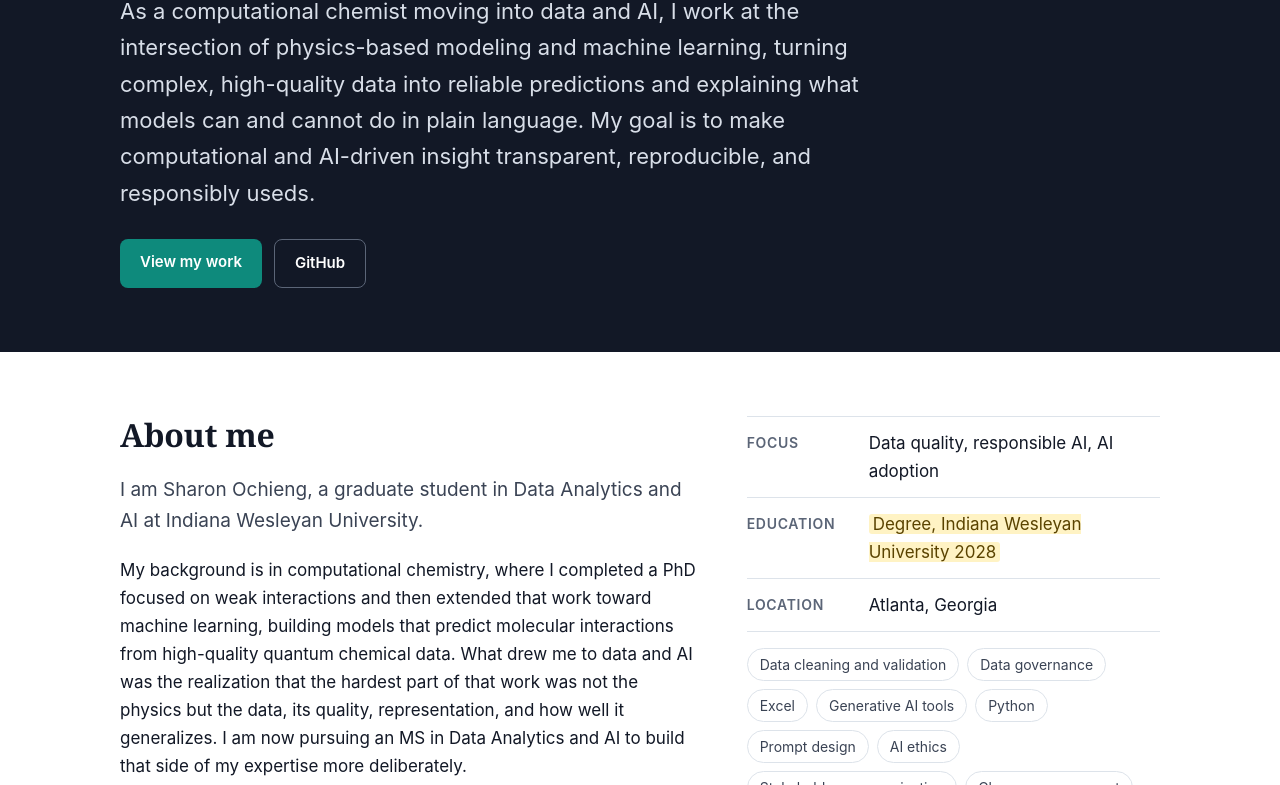
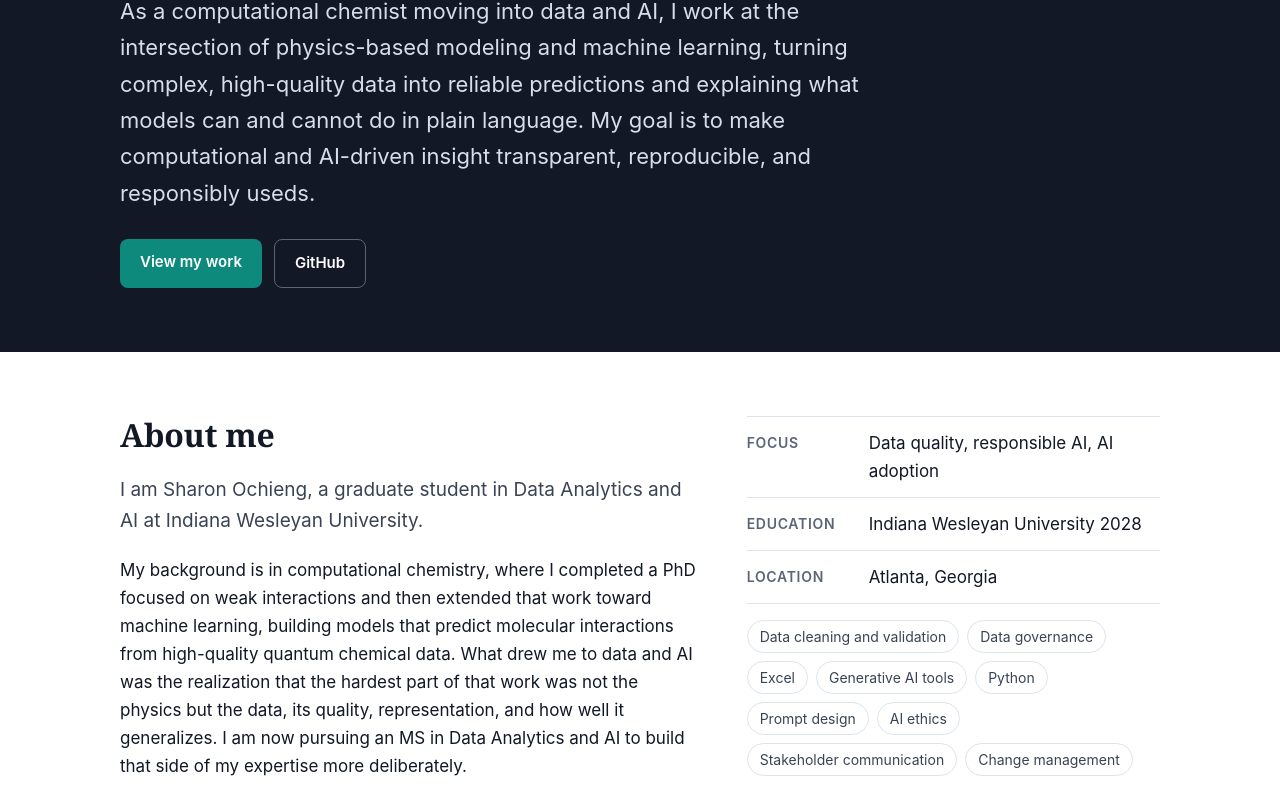
Before and after one commit to ochiengS/ochiengS.github.io, a plain HTML site: page index.html in a window 1280 px wide. Shown: the part 315-1100 px from the top of the page. Drawn offline with Linux system fonts and the light colour scheme.

Commit message:
Update index.html

```diff
--- a/index.html
+++ b/index.html
@@ -45,7 +45,7 @@
       <div>
         <ul class="facts">
           <li><b>Focus</b><span>Data quality, responsible AI, AI adoption</span></li>
-          <li><b>Education</b><span><span class="fill">Degree, Indiana Wesleyan University 2028</span></span></li>
+          <li><b>Education</b><span> Indiana Wesleyan University 2028</span></li>
           <li><b>Location</b> Atlanta, Georgia</li>
         </ul>
         <div class="skills" aria-label="Skills">
```
